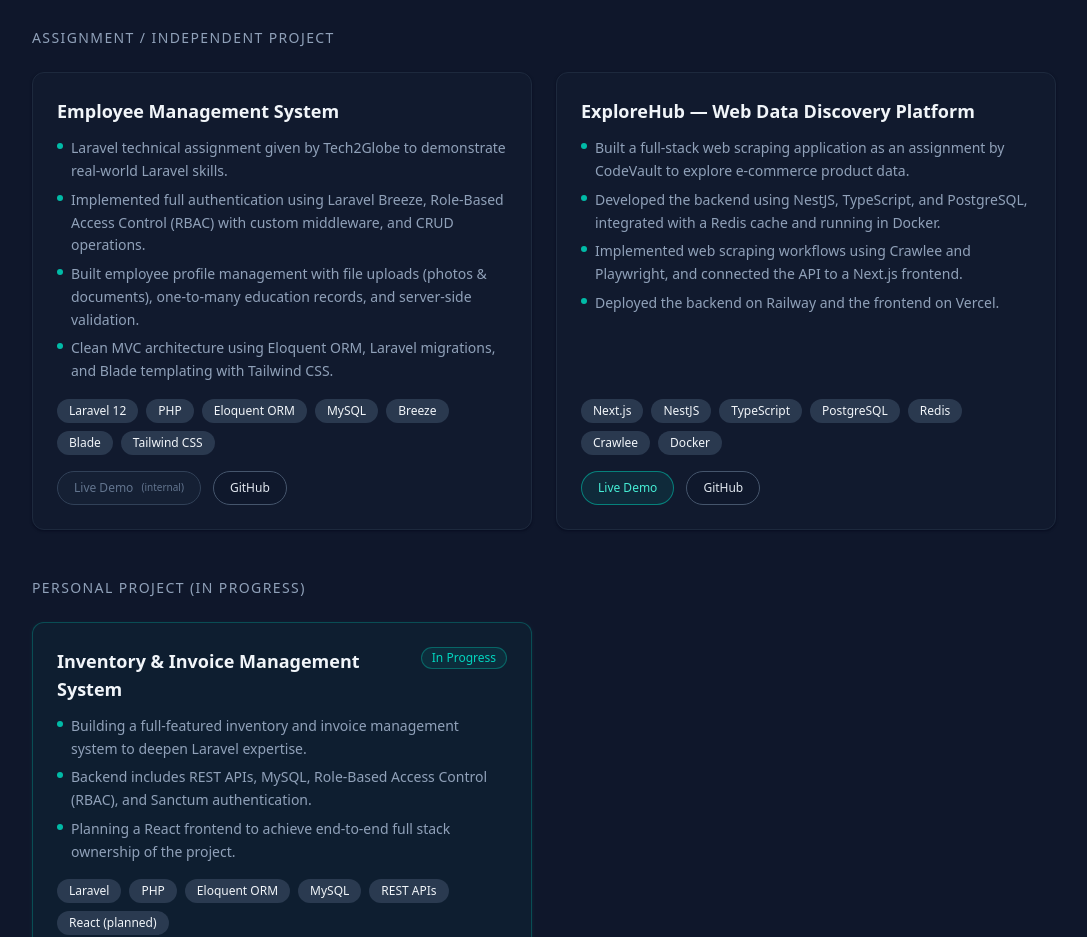
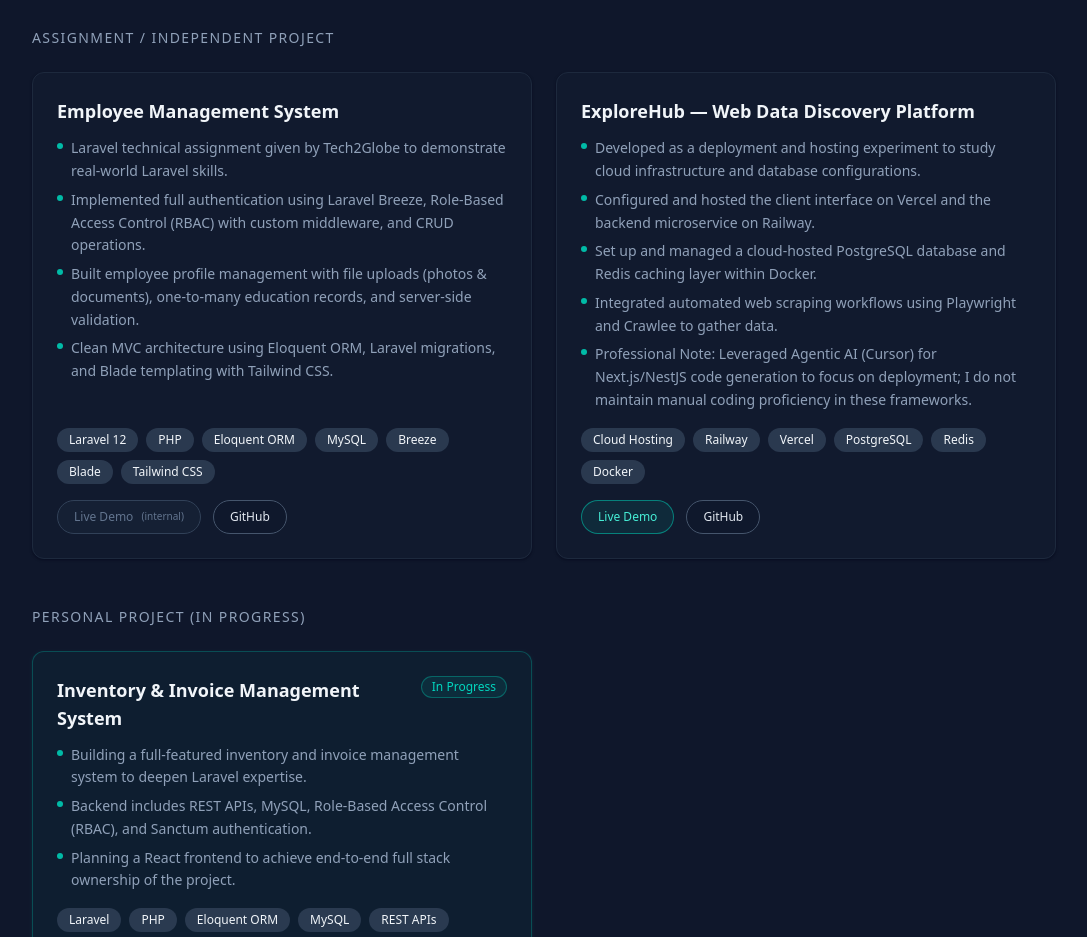
Before and after one commit to Abhiraj0406/portfolio, a React (Vite) app: page / in a window 1280 px wide. Shown: the part 5140-6077 px from the top of the page, without its empty margins (96-1183 px from the left). Built offline with nearby package versions, Linux system fonts and the light colour scheme; no server answers; the HTML template or start-up script is replaced by a standard one.

Commit message:
add FeaturedProjects component

```diff
--- a/src/components/FeaturedProjects.jsx
+++ b/src/components/FeaturedProjects.jsx
@@ -48,12 +48,13 @@
       {
         name: 'ExploreHub — Web Data Discovery Platform',
         bullets: [
-          'Built a full-stack web scraping application as an assignment by CodeVault to explore e-commerce product data.',
-          'Developed the backend using NestJS, TypeScript, and PostgreSQL, integrated with a Redis cache and running in Docker.',
-          'Implemented web scraping workflows using Crawlee and Playwright, and connected the API to a Next.js frontend.',
-          'Deployed the backend on Railway and the frontend on Vercel.',
+          'Developed as a deployment and hosting experiment to study cloud infrastructure and database configurations.',
+          'Configured and hosted the client interface on Vercel and the backend microservice on Railway.',
+          'Set up and managed a cloud-hosted PostgreSQL database and Redis caching layer within Docker.',
+          'Integrated automated web scraping workflows using Playwright and Crawlee to gather data.',
+          'Professional Note: Leveraged Agentic AI (Cursor) for Next.js/NestJS code generation to focus on deployment; I do not maintain manual coding proficiency in these frameworks.',
         ],
-        stack: ['Next.js', 'NestJS', 'TypeScript', 'PostgreSQL', 'Redis', 'Crawlee', 'Docker'],
+        stack: ['Cloud Hosting', 'Railway', 'Vercel', 'PostgreSQL', 'Redis', 'Docker'],
         repo: 'https://github.com/Abhiraj0406/ExploreHub',
         live: 'https://explore-hub-neon.vercel.app/',
       },
```
